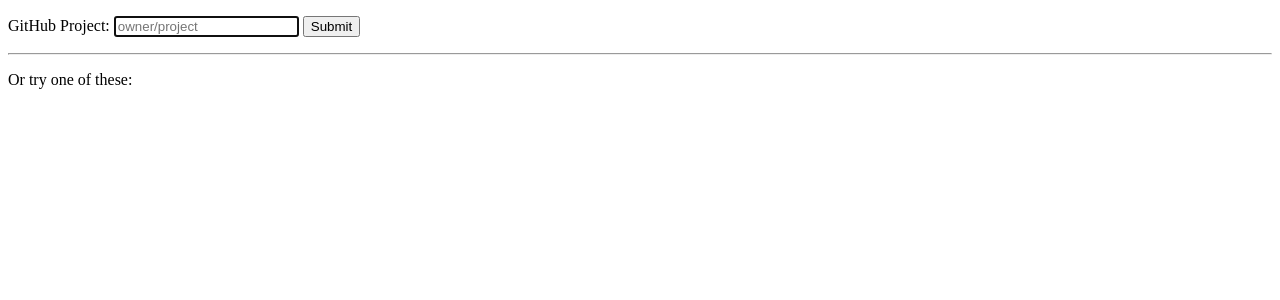
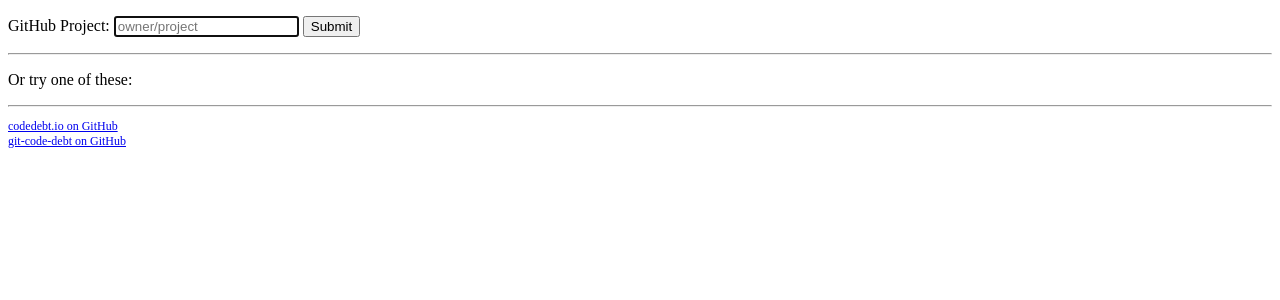
Before and after one commit to chriskuehl/codedebt.io, a Python web app: template codedebt_io/templates/home.html in a window 1280 px wide. Shown: the top 300 px of the page. Run offline with Jinja, Linux system fonts and the light colour scheme; the template is opened without the code that fills it, so the values that code supplies are empty; some libraries are stand-ins or nearby versions.

Commit message:
Add GitHub links to home page

```diff
--- a/codedebt_io/templates/home.html
+++ b/codedebt_io/templates/home.html
@@ -26,6 +26,12 @@
                 <li><a href="/github/{{project}}">{{project}}</a></li>
             {% endfor %}
         </ul>
+        <hr />
+        <p style="font-size: 12px;">
+            <a href="https://github.com/chriskuehl/codedebt.io">codedebt.io on GitHub</a>
+            <br />
+            <a href="https://github.com/Yelp/git-code-debt">git-code-debt on GitHub</a>
+        </p>
     </body>
 
     <script src="https://ajax.googleapis.com/ajax/libs/jquery/3.1.1/jquery.min.js"></script>
```
